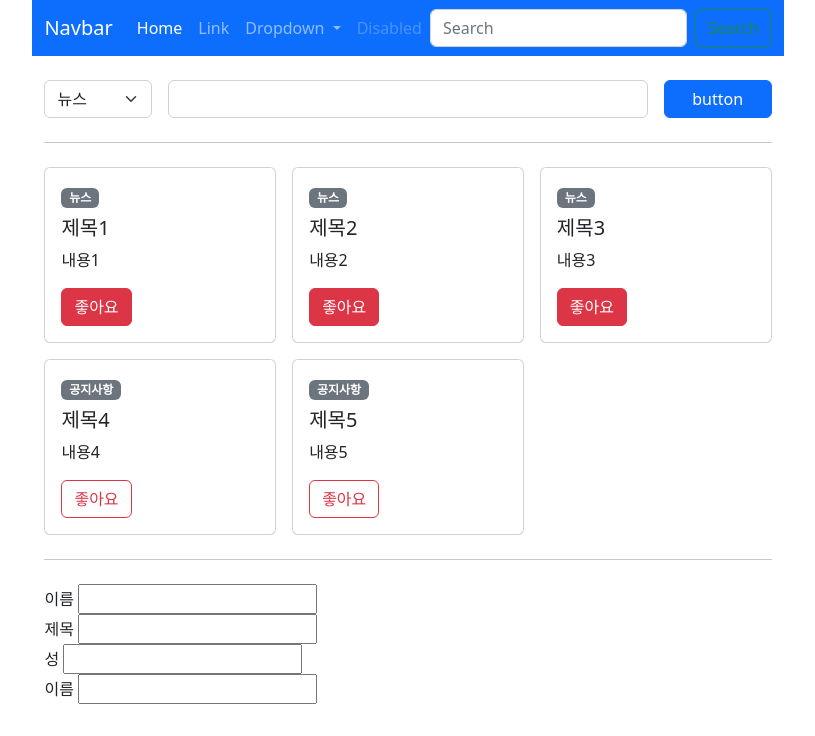
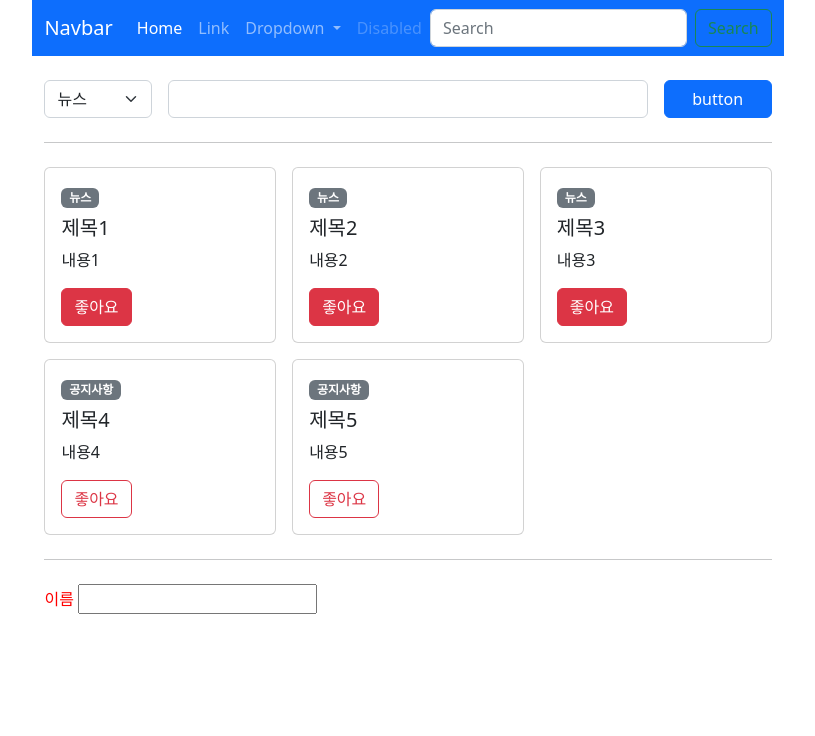
Before and after one commit to navskh/Vue3_Start, a Vue app in the folder learn-vue3/: page / in a window 1280 px wide. Shown: the top 736 px of the page, without its empty margins (232-1047 px from the left). Built offline with nearby package versions, Linux system fonts and the light colour scheme.

Commit message:
vue3 update

```diff
--- a/learn-vue3/src/components/theView.vue
+++ b/learn-vue3/src/components/theView.vue
@@ -17,12 +17,14 @@
 				</div>
 
 				<hr class="my-4" />
-				<LabelInputVue v-model="username" label="이름"></LabelInputVue>
-				<LabelTitle v-model:title="title" label="제목"></LabelTitle>
-				<UsernameVue
-					v-model:firstname="firstname"
-					v-model:lastname="lastname"
-				></UsernameVue>
+				<LabelInputVue
+					v-model="username"
+					label="이름"
+					class="nonclass"
+					style="color: red"
+					id="id"
+					data-id="data"
+				></LabelInputVue>
 			</div>
 		</main>
 	</div>
```
Also changed, not shown: learn-vue3/src/components/MyButton.vue (added, +13 -0 lines), learn-vue3/src/components/PostIndex.vue (added, +13 -0 lines).
